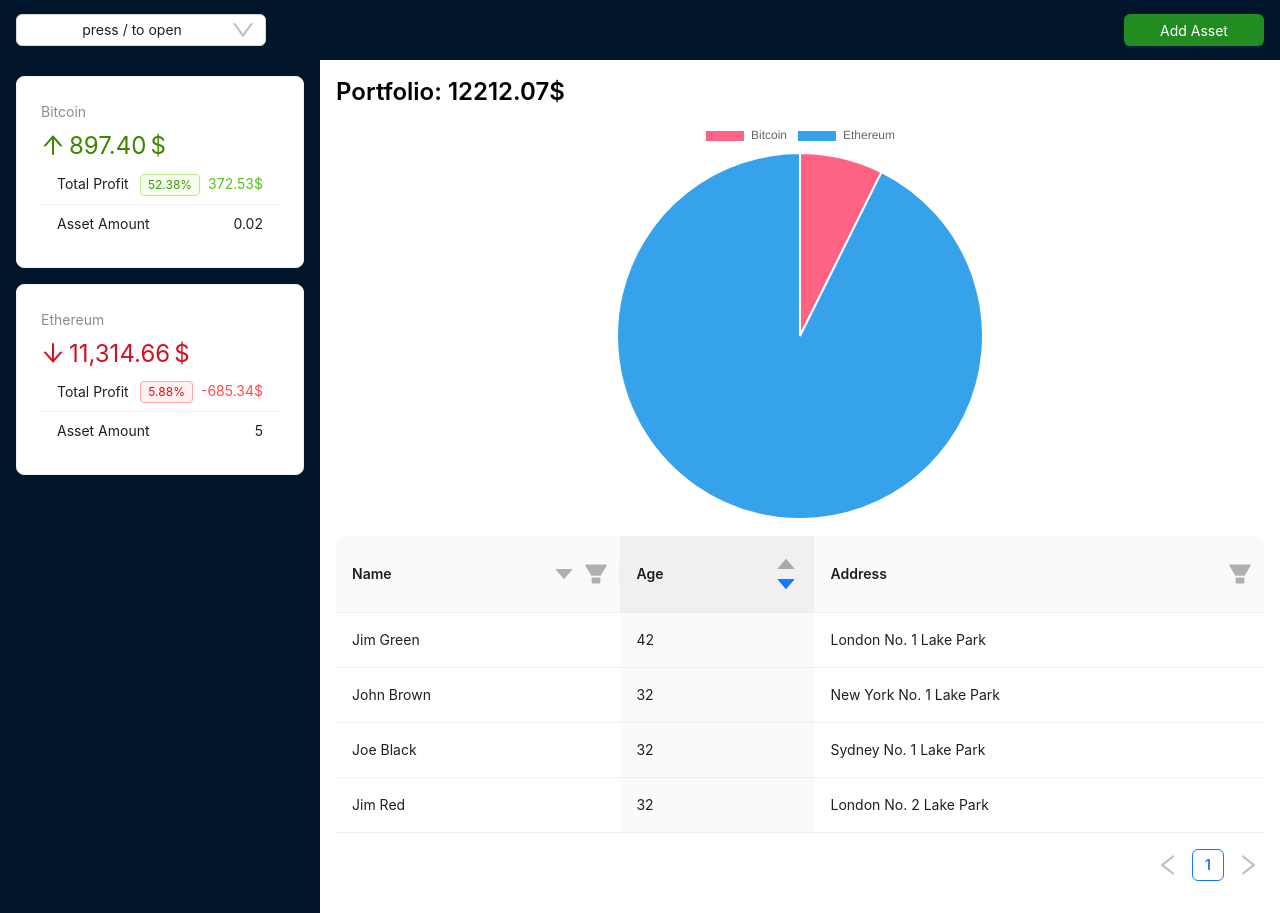
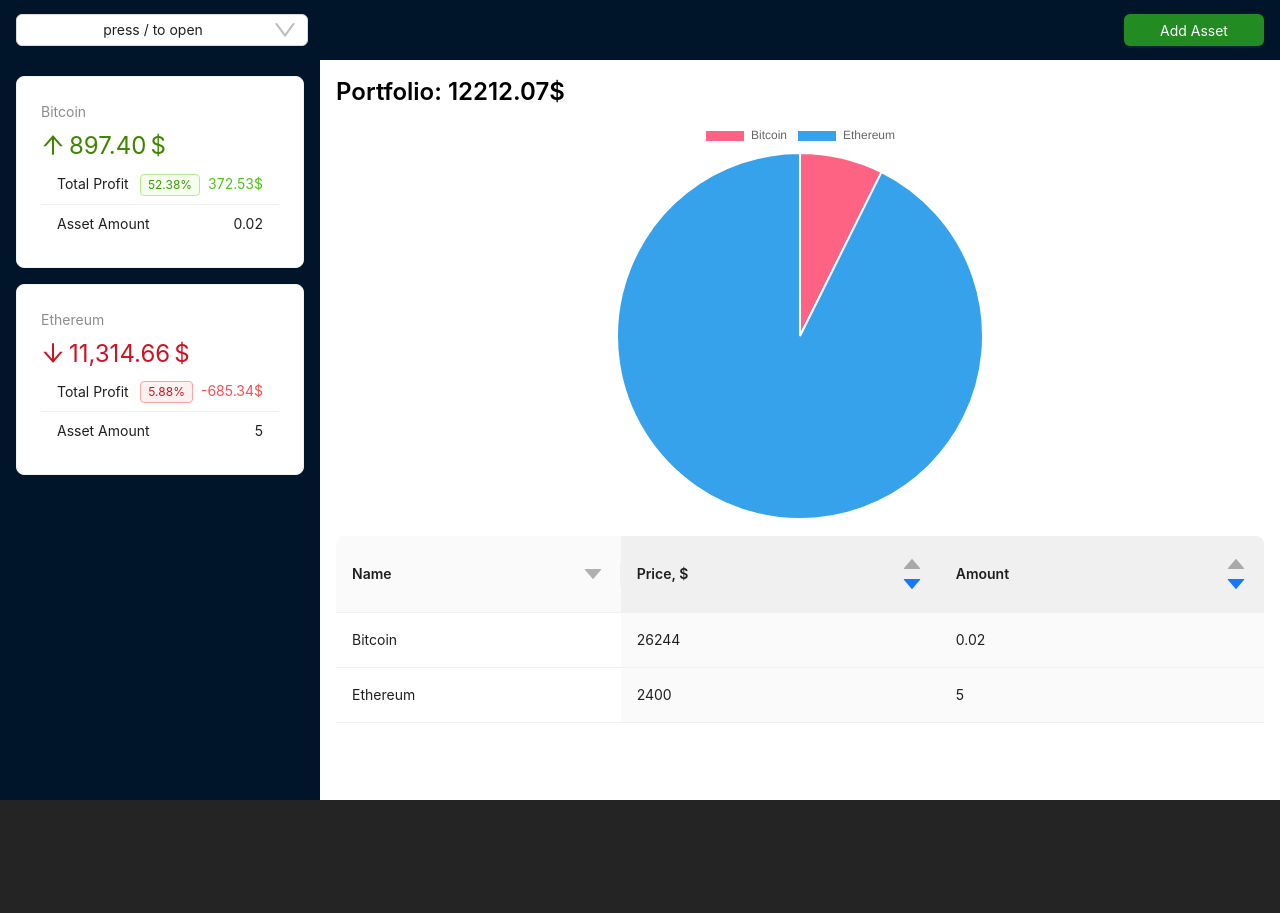
Before and after one commit to PetroBrodetskyi/crypto, a React (Vite) app: page / in a window 1280 px wide. After the commit the page ends 800 px from the top, so only its background shows below. Built offline with nearby package versions, Linux system fonts and the light colour scheme.

Commit message:
sryles fixed

```diff
--- a/src/components/Layout/AppHeader.jsx
+++ b/src/components/Layout/AppHeader.jsx
@@ -39,7 +39,7 @@
   return <Layout.Header style={headerStyle}>
     <Select
     style={{
-      width: 250,
+      width: '23.4%',
       }}
       open={select}
       onSelect={handleSelect}
--- a/src/components/Layout/AppSider.jsx
+++ b/src/components/Layout/AppSider.jsx
@@ -14,7 +14,7 @@
   return (
     <Layout.Sider width="25%" style={siderStyle}>
       {assets.map((asset) => (
-        <Card key={asset.id} style={{ marginBottom: '1rem' }}>
+        <Card key={asset.id} style={{ marginBottom: '1rem'}}>
           <Statistic
             title={capitalize(asset.id)}
             value={asset.totalAmount}
--- a/src/components/Layout/AssetsTable.jsx
+++ b/src/components/Layout/AssetsTable.jsx
@@ -1,4 +1,6 @@
 import { Table } from 'antd';
+import { useCrypto } from '../../context/crypto-context';
+
 const columns = [
   {
     title: 'Name',
@@ -6,98 +8,40 @@
     showSorterTooltip: {
       target: 'full-header',
     },
-    filters: [
-      {
-        text: 'Joe',
-        value: 'Joe',
-      },
-      {
-        text: 'Jim',
-        value: 'Jim',
-      },
-      {
-        text: 'Submenu',
-        value: 'Submenu',
-        children: [
-          {
-            text: 'Green',
-            value: 'Green',
-          },
-          {
-            text: 'Black',
-            value: 'Black',
-          },
-        ],
-      },
-    ],
-    // specify the condition of filtering result
-    // here is that finding the name started with `value`
-    onFilter: (value, record) => record.name.indexOf(value) === 0,
+
     sorter: (a, b) => a.name.length - b.name.length,
     sortDirections: ['descend'],
   },
   {
-    title: 'Age',
-    dataIndex: 'age',
+    title: 'Price, $',
+    dataIndex: 'price',
     defaultSortOrder: 'descend',
-    sorter: (a, b) => a.age - b.age,
+    sorter: (a, b) => a.price - b.price,
   },
   {
-    title: 'Address',
-    dataIndex: 'address',
-    filters: [
-      {
-        text: 'London',
-        value: 'London',
-      },
-      {
-        text: 'New York',
-        value: 'New York',
-      },
-    ],
-    onFilter: (value, record) => record.address.indexOf(value) === 0,
+    title: 'Amount',
+    dataIndex: 'amount',
+    defaultSortOrder: 'descend',
+    sorter: (a, b) => a.amount - b.amount,
   },
 ];
-const data = [
-  {
-    key: '1',
-    name: 'John Brown',
-    age: 32,
-    address: 'New York No. 1 Lake Park',
-  },
-  {
-    key: '2',
-    name: 'Jim Green',
-    age: 42,
-    address: 'London No. 1 Lake Park',
-  },
-  {
-    key: '3',
-    name: 'Joe Black',
-    age: 32,
-    address: 'Sydney No. 1 Lake Park',
-  },
-  {
-    key: '4',
-    name: 'Jim Red',
-    age: 32,
-    address: 'London No. 2 Lake Park',
-  },
-];
-const onChange = (pagination, filters, sorter, extra) => {
-  console.log('params', pagination, filters, sorter, extra);
-};
 
 function AssetsTable() {
+  const { assets } = useCrypto()
+
+  const data = assets.map(a => ({
+    key: a.id,
+    name: a.name,
+    price: a.price,
+    amount: a.amount,
+  }))
+
     return (
         <Table
-    columns={columns}
-    dataSource={data}
-    onChange={onChange}
-    showSorterTooltip={{
-      target: 'sorter-icon',
-    }}
-  />
+            pagination={false}
+            columns={columns}
+            dataSource={data}
+        />
     )
 }
 
```
